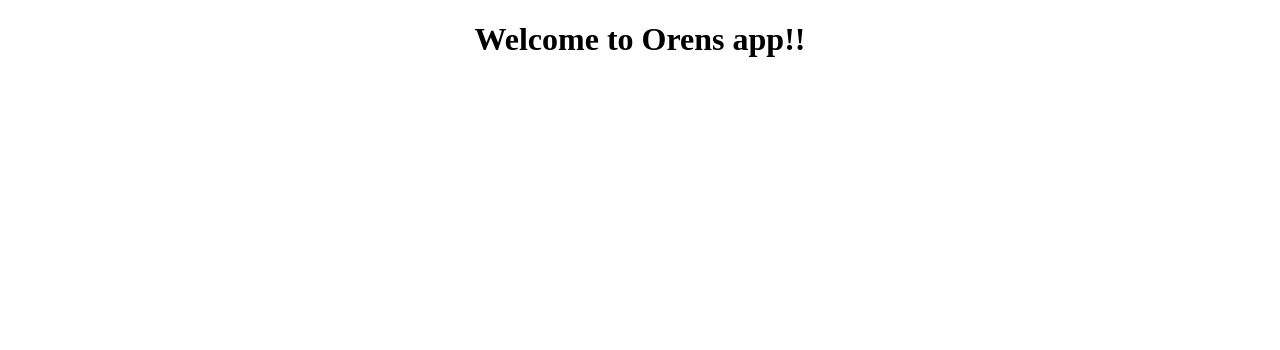
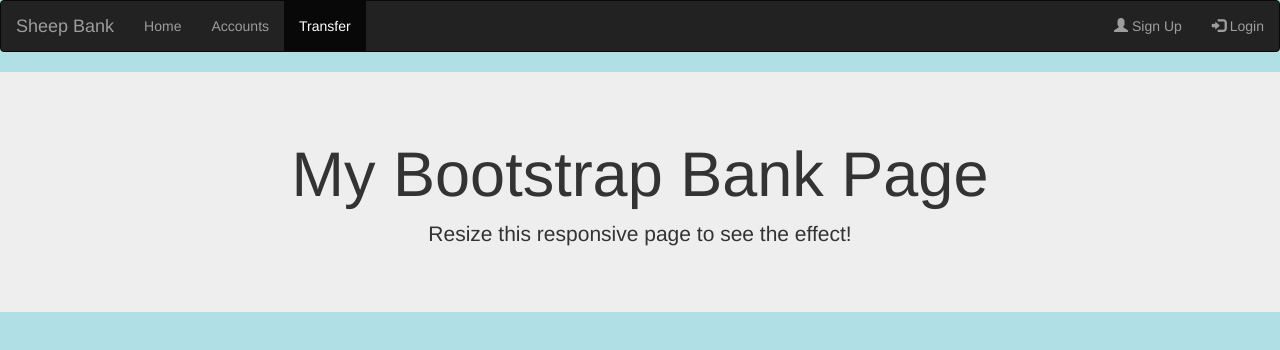
Before and after one commit to orenWolinsky/bank-web-hackathon, an Angular app in the folder my-bank-webpage3/: page / in a window 1280 px wide. Shown: the top 350 px of the page. Built offline with nearby package versions, Linux system fonts and the light colour scheme.

Commit message:
adding bootstrap with navbar

```diff
--- a/my-bank-webpage3/src/app/app.component.html
+++ b/my-bank-webpage3/src/app/app.component.html
@@ -1,5 +1,7 @@
-<!--The content below is only a placeholder and can be replaced.-->
-<div style="text-align:center">
-  <h1>
-    Welcome to {{ title }}!
-  </h1>
+<app-navbar-component></app-navbar-component>
+
+
+<div class="jumbotron text-center bank-head-page">
+    <h1>My Bootstrap Bank Page</h1>
+    <p>Resize this responsive page to see the effect!</p>
+  </div>
--- a/my-bank-webpage3/src/app/app.module.ts
+++ b/my-bank-webpage3/src/app/app.module.ts
@@ -3,11 +3,13 @@ import { NgModule } from '@angular/core';
 
 
 import { AppComponent } from './app.component';
+import { NavbarComponentComponent } from './users/navbar-component/navbar-component.component';
 
 
 @NgModule({
   declarations: [
-    AppComponent
+    AppComponent,
+    NavbarComponentComponent
   ],
   imports: [
     BrowserModule
--- /dev/null
+++ b/my-bank-webpage3/src/app/users/navbar-component/navbar-component.component.html
@@ -0,0 +1,16 @@
+<nav class="navbar navbar-inverse">
+    <div class="container-fluid">
+      <div class="navbar-header">
+        <a class="navbar-brand" href="#">Sheep Bank</a>
+      </div>
+      <ul class="nav navbar-nav">
+        <li><a href="#">Home</a></li>
+        <li><a href="#">Accounts</a></li>
+        <li class="active"><a href="#">Transfer</a></li>
+      </ul>
+      <ul class="nav navbar-nav navbar-right">
+        <li><a href="#"><span class="glyphicon glyphicon-user"></span> Sign Up</a></li>
+        <li><a href="#"><span class="glyphicon glyphicon-log-in"></span> Login</a></li>
+      </ul>
+    </div>
+  </nav>
--- /dev/null
+++ b/my-bank-webpage3/src/app/users/navbar-component/navbar-component.component.ts
@@ -0,0 +1,15 @@
+import { Component, OnInit } from '@angular/core';
+
+@Component({
+  selector: 'app-navbar-component',
+  templateUrl: './navbar-component.component.html',
+  styleUrls: ['./navbar-component.component.css']
+})
+export class NavbarComponentComponent implements OnInit {
+
+  constructor() { }
+
+  ngOnInit() {
+  }
+
+}
--- a/my-bank-webpage3/src/index.html
+++ b/my-bank-webpage3/src/index.html
@@ -7,8 +7,19 @@
 
   <meta name="viewport" content="width=device-width, initial-scale=1">
   <link rel="icon" type="image/x-icon" href="favicon.ico">
+
+  <link rel="stylesheet" href="https://maxcdn.bootstrapcdn.com/bootstrap/3.3.7/css/bootstrap.min.css" integrity="sha384-BVYiiSIFeK1dGmJRAkycuHAHRg32OmUcww7on3RYdg4Va+PmSTsz/K68vbdEjh4u" crossorigin="anonymous">
+
 </head>
-<body>
+<body style="background-color:powderblue ">
+
+  <app-root>Loading...</app-root>
+  <script src="https://code.jquery.com/jquery-3.1.1.min.js" integrity="sha256-hVVnYaiADRTO2PzUGmuLJr8BLUSjGIZsDYGmIJLv2b8=" crossorigin="anonymous"></script>
+  <script src="https://maxcdn.bootstrapcdn.com/bootstrap/3.3.7/js/bootstrap.min.js" integrity="sha384-Tc5IQib027qvyjSMfHjOMaLkfuWVxZxUPnCJA7l2mCWNIpG9mGCD8wGNIcPD7Txa" crossorigin="anonymous"></script>
+
+
   <app-root></app-root>
+
+
 </body>
 </html>
```
Also changed, not shown: my-bank-webpage3/.angular-cli.json, my-bank-webpage3/src/app/users/navbar-component/navbar-component.component.css (added), 1 other file (tests, documents, lock files or other folders).
